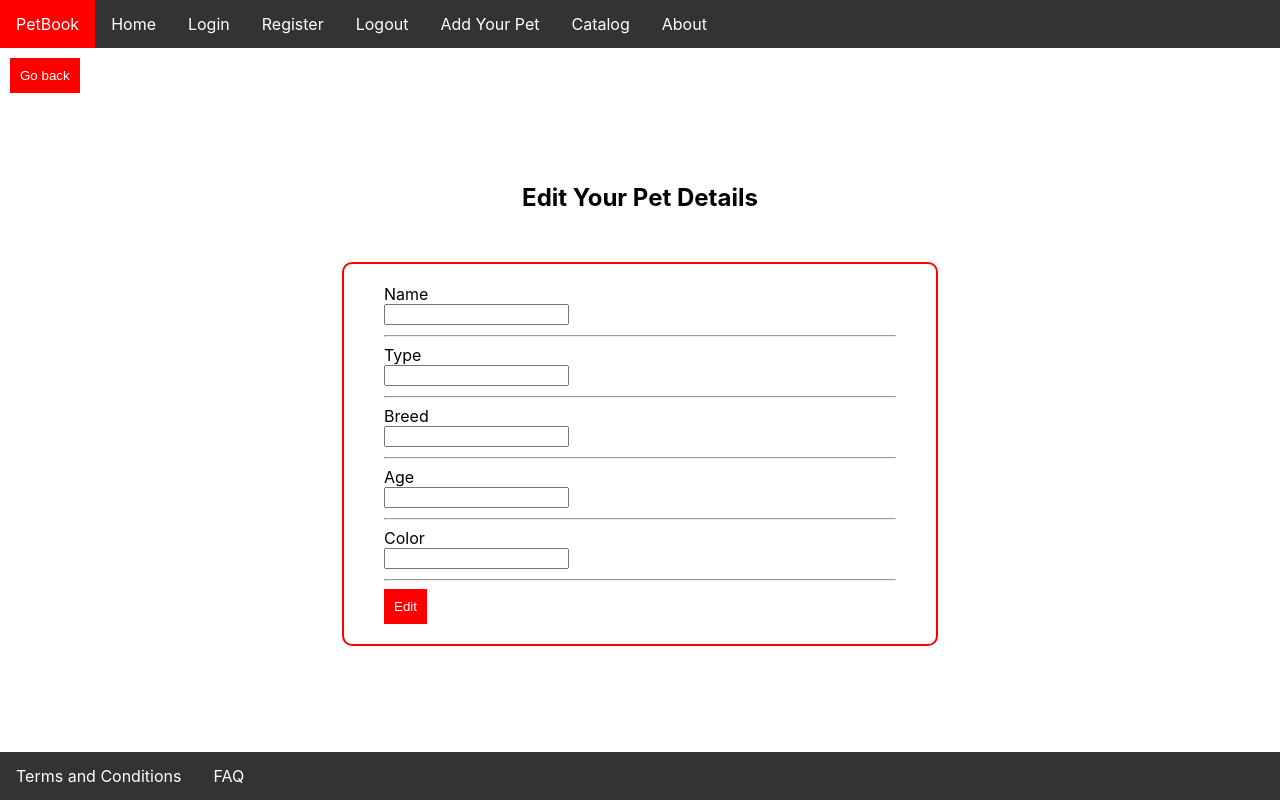
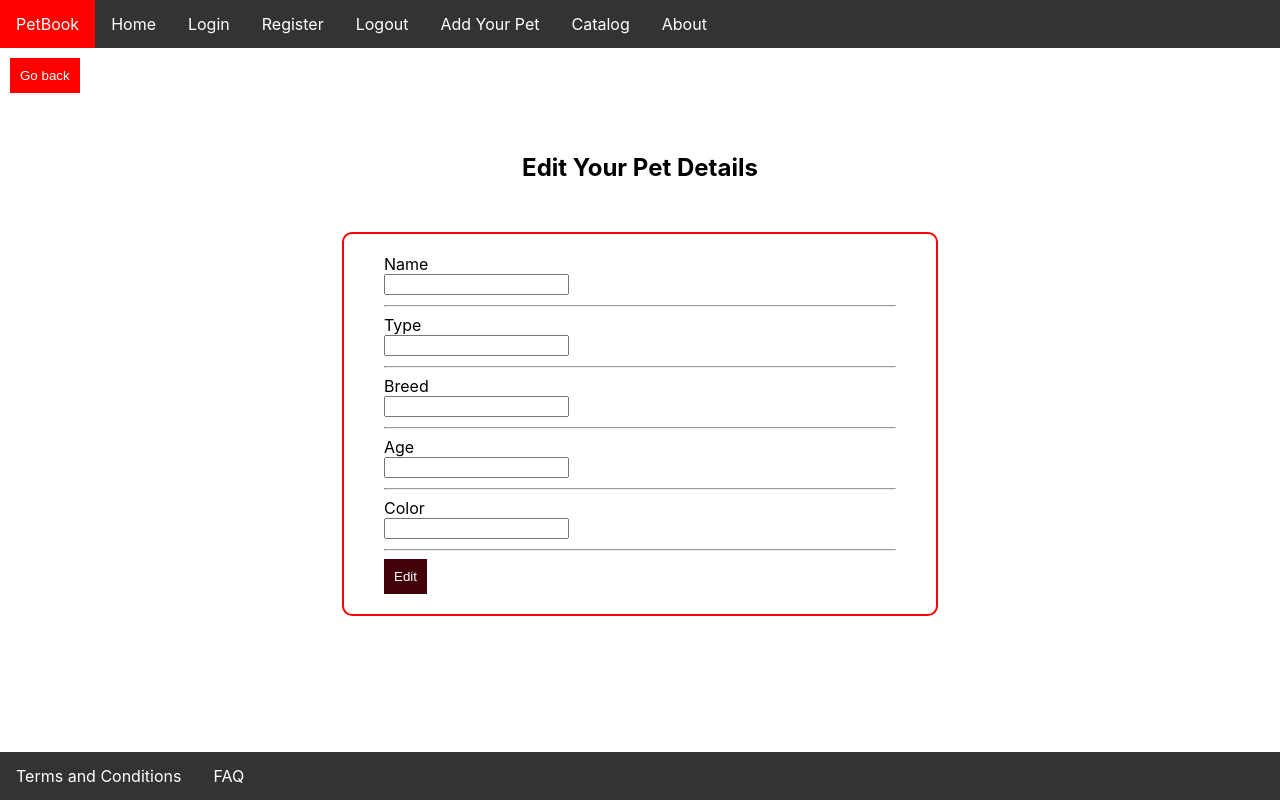
Before and after one commit to EmilPopovski24/PetBook, a React (Create React App) app in the folder petbookclient/: page /catalog/1/edit in a window 1280 px wide. In both pictures the pointer is over the button "Edit". Built offline with nearby package versions, Linux system fonts and the light colour scheme; no server answers.

Commit message:
Update EditPet.css

```diff
--- a/petbookclient/src/components/EditPet/EditPet.css
+++ b/petbookclient/src/components/EditPet/EditPet.css
@@ -1,6 +1,6 @@
 .edit-page {
     margin: auto;
-    margin-top: 50px;
+    margin-top: 20px;
 }
 
 .editPetHeader {
@@ -16,6 +16,11 @@
     margin: auto auto;
 }
 
+.editPetBtn:hover {
+    cursor: pointer;
+    background-color: rgb(65, 1, 10);
+}
+
 #edit {
     width:40%;
     margin: auto;
```
